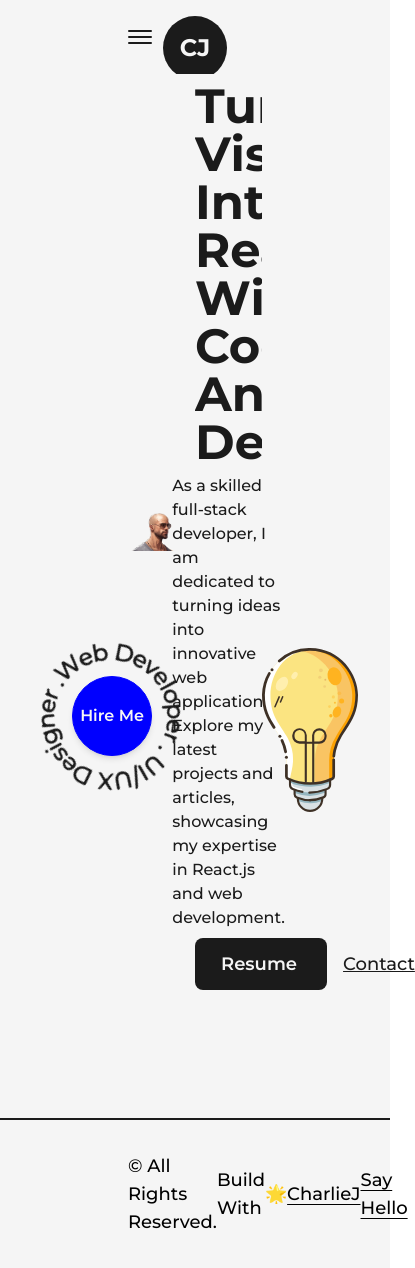
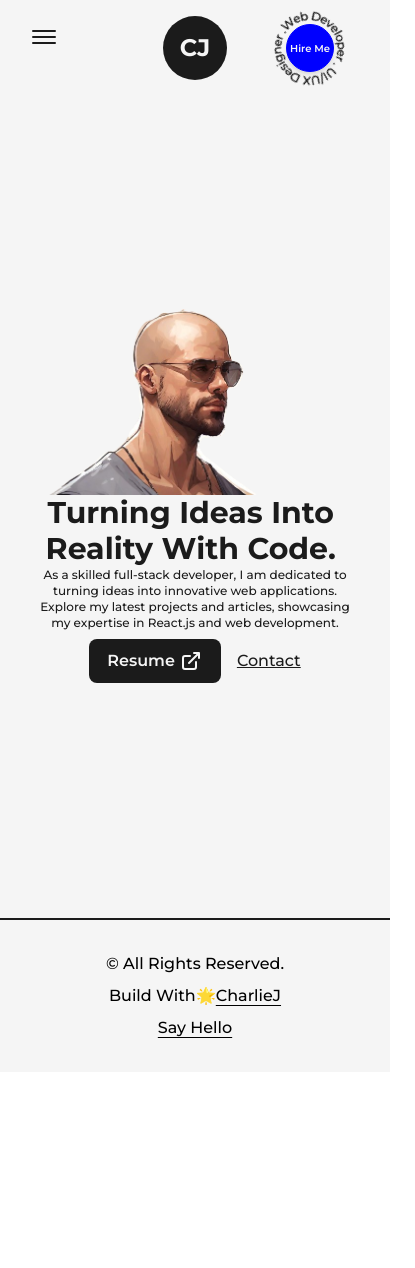
Before and after one commit to SupaMega24/nextjs-portfolio, a Next.js app in the folder code/: page / in a window 390 px wide. Shown: the whole page, 415 px wide, since content can reach past the window. After the commit the page ends 1072 px from the top, so only its background shows below. Built offline with nearby package versions, Linux system fonts and the light colour scheme.

Commit message:
Update responsiveness

```diff
--- a/code/src/components/AnimatedText.js
+++ b/code/src/components/AnimatedText.js
@@ -31,7 +31,7 @@
 const AnimatedText = ({ text, className = "" }) => {
     return (
         <div className='w-full mx-auto py-2 fkex items-center justify-center text-center
-            overflow-hidden '
+            overflow-hidden sm:py-0'
 
         >
 
--- a/code/src/components/Footer.js
+++ b/code/src/components/Footer.js
@@ -5,11 +5,14 @@
 const Footer = () => {
     return (
         <footer className='w-full border-t-2 border-solid border-dark
-            font-medium text-lg dark:text-light dark:border-light'
+            font-medium text-lg dark:text-light dark:border-light
+            sm:text-base'
         >
-            <Layout className='py-8 flex items-center justify-between'>
+            <Layout className='py-8 flex items-center justify-between
+            lg:flex-col lg:py-6'
+            >
                 <span>{new Date().getFullYear} &copy; All Rights Reserved.</span>
-                <div className='flex items-center'>
+                <div className='flex items-center lg:py-2'>
                     Build With <span>&#x1F31F; </span>
                     <Link href="/" target={'_blank'} className='underline underline-offset-4'>CharlieJ</Link>
                 </div>
--- a/code/src/components/HireMeButton.js
+++ b/code/src/components/HireMeButton.js
@@ -5,9 +5,10 @@
 const HireMeButton = () => {
     return (
         <div className='fixed left-4 bottom-8
-            flex items-center justify-center overflow-hidden'
+            flex items-center justify-center overflow-hidden
+            md:right-8 md:left-auto md:top-0 md:bottom-auto md:absolute'
         >
-            <div className='w-48 h-auto flex items-center justify-center relative'>
+            <div className='w-48 h-auto flex items-center justify-center relative md:w-24 '>
 
                 <CircularText className={"fill-dark animate-spin-slow dark:fill-light"} />
 
@@ -15,7 +16,8 @@
                     className='flex items-center justify-center absolute
                     left-1/2 top-1/2 -translate-x-1/2 -translate-y-1/2 bg-blue
                     text-light shadow-md border border-solid border-blue
-                    rounded-full w-20 h-20 font-semibold hover:bg-light hover:text-blue'
+                    rounded-full w-20 h-20 font-semibold hover:bg-light hover:text-blue
+                    md:w-12 md:h-12 md:text-[10px]'
                 >
                     Hire Me
                 </Link>
--- a/code/src/components/Layout.js
+++ b/code/src/components/Layout.js
@@ -3,7 +3,7 @@
 const Layout = ({ children, className = "" }) => {
     return (
         <div className={`w-full h-full inline-block z-0 bg-light p-32
-           dark:bg-dark ${className}`}>
+           dark:bg-dark xl:p-24 lg:p-16 md:p-12 sm:p-8 ${className}`}>
 
             {children}
 
--- a/code/src/components/NavBar.js
+++ b/code/src/components/NavBar.js
@@ -58,8 +58,8 @@
     }
 
     return (
-        <header className='w-full px-32 py-8 font-medium
-            flex items-center justify-between dark:text-light relative
+        <header className='w-full px-32 py-8 font-medium flex items-center justify-between
+             dark:text-light relative z-10 lg:px-16 md:px-12 sm:px-8
         '>
             {/* hamburger button */}
 
--- a/code/src/pages/index.js
+++ b/code/src/pages/index.js
@@ -17,35 +17,38 @@
 
       </Head>
       <main className='flex items-center text-dark min-h-screen dark:text-light '>
-        <Layout className='pt-0'>
-          <div className='flex items-center justify-between w-full'>
-            <div className='w-1/2'>
-              <Image src={profilePic} alt="CharlieJ" className='w-full h-auto '
+        <Layout className='pt-0 md:p-16 sm:pt-8'>
+          <div className='flex items-center justify-between w-full lg:flex-col'>
+            <div className='w-1/2 md:w-full'>
+              <Image src={profilePic} alt="CharlieJ" className='w-full h-auto lg:hidden md:inline-block md:w-full'
                 priority
                 sizes="(max-width: 768px) 100vw, (max-width: 1200px) 50vw, 50vw"
               />
             </div>
-            <div className='w-1/2 flex flex-col items-center self-center'>
+            <div className='w-1/2 flex flex-col items-center self-center lg:w-full lg:text-center'>
 
-              <AnimatedText text="Turning Vision Into Reality With Code And Design." className='!text-5xl !text-left' />
+              <AnimatedText text="Turning Ideas Into Reality With Code." className='!text-6xl !text-left
+              xl:!text-5xl lg:!text-center lg:!text-6xl md:!text-5xl sm:!text-3xl'
+              />
 
-              <p className='my=4 text-base font-medium'>
+              <p className='my=4 text-base font-medium md:text-sm sm:text-xs'>
                 As a skilled full-stack developer, I am dedicated to turning ideas into innovative web applications.
                 Explore my latest projects and articles, showcasing my expertise in React.js and web development.
               </p>
-              <div className='flex items-center self-start mt-2'>
+              <div className='flex items-center self-start mt-2 lg:self-center'>
                 <Link href="/dummy.pdf" target={'_blank'}
                   className='flex items-center bg-dark text-light p-2.5 px-6
                   rounded-lg text-lg font-semibold hover:bg-light hover:text-dark
                   border-2 border-solid border-transparent hover:border-dark
                   dark:text-dark dark:bg-light hover:dark:bg-dark
-                  hover:dark:text-light hover:dark:border-blue'
+                  hover:dark:text-light hover:dark:border-blue md:p-2 md:px-4 md:text-base'
                 // download={true}
                 >
                   Resume <LinkArrow className={"w-6 ml-1"} />
                 </Link>
                 <Link href="mailto:victoriaeld24@gmail.com"
-                  className='ml-4 text-lg font-medium capitalize text-dark underline dark:text-light'
+                  className='ml-4 text-lg font-medium capitalize text-dark underline dark:text-light
+                  md:text-base'
                 >
                   Contact
                 </Link>
@@ -56,9 +59,9 @@
         </Layout>
 
         <HireMeButton />
-        <div className='absolute right-8 bottom-8 inline-block w-24'>
+        {/* <div className='absolute right-8 bottom-8 inline-block w-24 md:hidden'>
           <Image src={lightBulb} alt="CharlieJ" className='w-full h-auto' />
-        </div>
+        </div> */}
       </main>
     </>
   )
```
